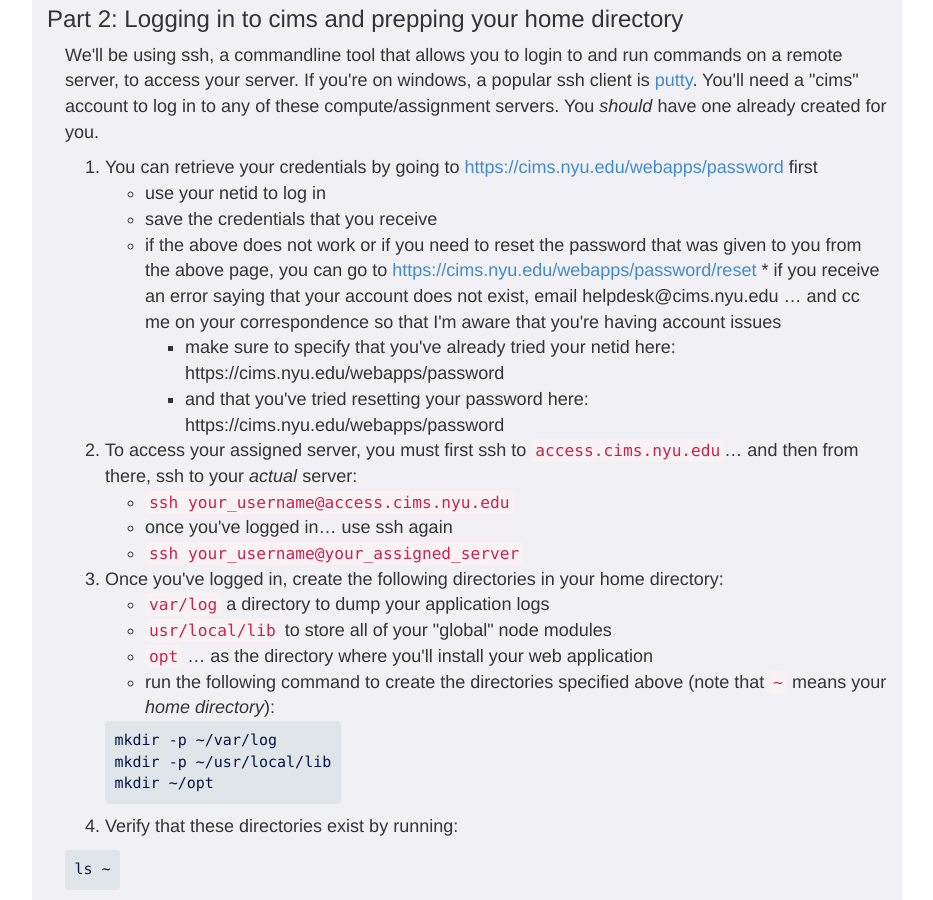
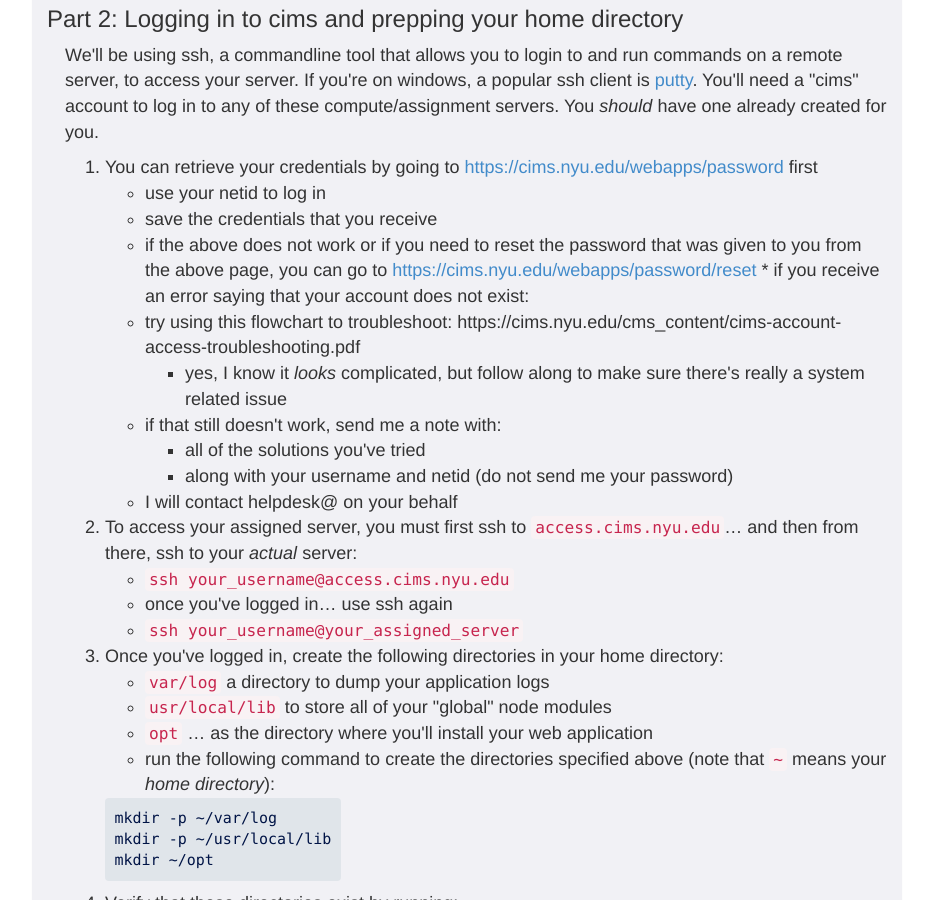
Before and after one commit to foureyes/csci-ua.0480-spring2018-008, a Jekyll site: the page built from homework/deploy.markdown, in a window 1280 px wide and 900 px high, scrolled down 855 px. Shown: the whole window, without its empty margins (173-1106 px from the left). Built offline with Jekyll 4.4.1, drawn with Linux system fonts in a browser that asks for light colours.

Commit message:
fix up deploy

```diff
--- a/homework/deploy.markdown
+++ b/homework/deploy.markdown
@@ -77,9 +77,13 @@ We'll be using ssh, a commandline tool that allows you to login to and run comma
     * use your netid to log in
     * save the credentials that you receive
     * if the above does not work or if you need to reset the password that was given to you from the above page, you can go to [https://cims.nyu.edu/webapps/password/reset](https://cims.nyu.edu/webapps/password/reset)
-  * if you receive an error saying that your account does not exist, email helpdesk@cims.nyu.edu ... and cc me on your correspondence so that I'm aware that you're having account issues
-        * make sure to specify that you've already tried your netid here: https://cims.nyu.edu/webapps/password
-        * and that you've tried resetting your password here: https://cims.nyu.edu/webapps/password
+  * if you receive an error saying that your account does not exist:
+	* try using this flowchart to troubleshoot:	https://cims.nyu.edu/cms_content/cims-account-access-troubleshooting.pdf
+		* yes, I know it _looks_ complicated, but follow along to make sure there's really a system related issue
+	* if that still doesn't work, send me a note with:
+		* all of the solutions you've tried
+		* along with your username and netid (do not send me your password)
+	* I will contact helpdesk@ on your behalf
 2. To access your assigned server, you must first ssh to `access.cims.nyu.edu`... and then from there, ssh to your _actual_ server:
     * `ssh your_username@access.cims.nyu.edu`
     * once you've logged in... use ssh again
--- a/package.json
+++ b/package.json
@@ -17,10 +17,10 @@
     "q": "^1.5.1"
   },
   "dependencies": {
-    "express": "^4.16.2",
+    "express": "^4.16.3",
     "express-session": "^1.15.6",
     "hbs": "^4.0.1",
-    "mongoose": "^5.0.8",
+    "mongoose": "^5.0.13",
     "node-uuid": "^1.4.8"
   }
 }
```
Also changed, not shown: examples/class20/app.js (added, +16 -0 lines), examples/class20/public/index.html (added, +13 -0 lines), examples/class20/public/js/main.js (added, +131 -0 lines), 1 other file.
